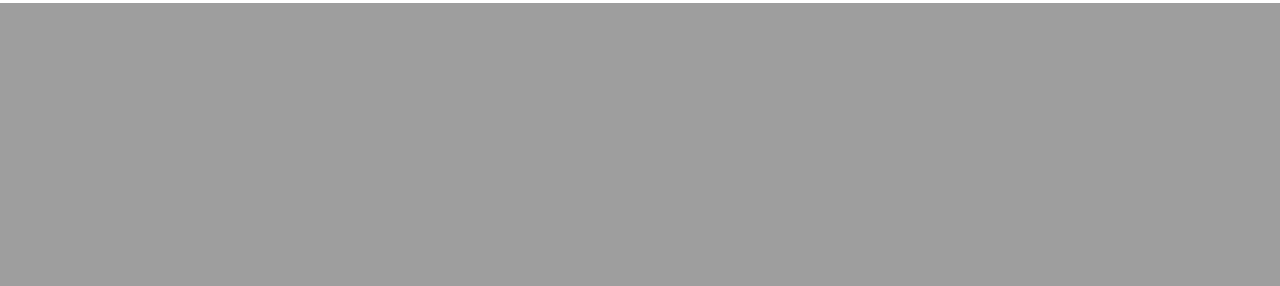
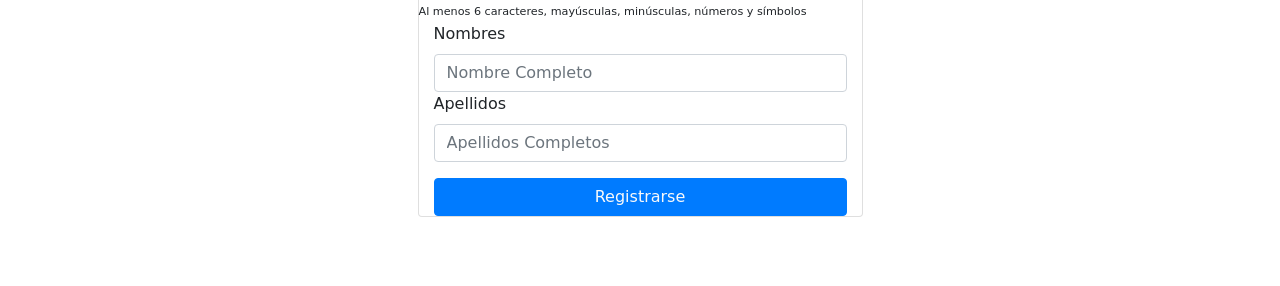
Before and after one commit to SPAconHTML-JS-PHP/Bicicletas_El_Pony, a PHP site: page /registro.php in a window 1280 px wide. Shown: the part 1030-1316 px from the top of the page. Before the commit the page ends 1033 px from the top, so only its background shows below. Run offline with PHP 8.4, Linux system fonts and the light colour scheme; some libraries are stand-ins or nearby versions; some web fonts are replaced.

Commit message:
Rodrigo. Creando pagina de Registro

```diff
--- a/INCLUDES/header.php
+++ b/INCLUDES/header.php
@@ -3,7 +3,7 @@
 <head>
   <meta charset="UTF-8">
   <meta name="viewport" content="width=device-width, initial-scale=1.0">
-  <title>Bicicletas</title>
+  <title>Bicicletas el Pony</title>
 
   <!-- Google Fonts -->
   <link
--- a/registro.php
+++ b/registro.php
@@ -10,7 +10,52 @@
         <img src="IMG/Logo.png" alt="" class="w-75">
     </div>
 </div>
+<div class="container mt-5 mb-5">
+                  <div class="row justify-content-center">
+                    <div class="col-12 col-md-5">
+                      <div class="card">
+                        <div class="card-header bg-dark">
+                          <h3 class="card-title text-center text-light">Crea Tu Registro</h3>
+                        </div>
+                        <div class="card-body"></div>
+<form action="controladores/ControladorUsuario.php" method="POST">
+                            <dv class="row">
+                             <div class="col-12">
+                              <label for="numeroDoc">Correo de Usuario</label>
+                              <input type="email" id="txtEmail" name="txtEmail" class="form-control" required placeholder="Ingresa tu correo"
+                                pattern="[a-z0-9._%+-]+@[a-z0-9.-]+\.[a-z]{2,}$"
+                                maxlength="255"
+                                required/>
+                            </div>
+                            <div class="col-12">
+                              <label  for="contrasena">Contraseña</label>
+                              <input type="password" id="txtClave" name="txtClave" class="form-control" minlength="6"
+                                pattern="^(?=.*[a-z])(?=.*[A-Z])(?=.*\d)(?=.*[@$!%*?&])[A-Za-z\d@$!%*?&]{6,}$"
+                                placeholder="Contraseña segura"
+                                required />
+                                <span style="font-size: 70%;" class="password-hint">Al menos 6 caracteres, mayúsculas, minúsculas, números y símbolos</span>
+                                <div class="col-12">
+                              <label  for="Nombres">Nombres</label>
+                              <input type="text" id="txtNombres" name="txtNombres" class="form-control" minlength="1"
+                                placeholder="Nombre Completo"
+                                required />
+                                <label  for="Apellidos">Apellidos</label>
+                              <input type="text" id="txtApellidos" name="txtApellidos" class="form-control" minlength="1"
+                                placeholder="Apellidos Completos"
+                                required />
 
 
+                              <input type="submit" id="btnRegistro" name="btnRegistro" class="btn btn-primary btn-block text-light mt-3" value="Registrarse"/>
+
+                              </form>
+                            </div>
+                            </div>
+                          </dv>
+                          </div>
+</div>
+</div>
+</div>
+</div>
+<div class="container mt-5 mb-5"></div>
 <!-- importamos el footer -->
 <?php include("INCLUDES/footer.php")?>
```
Also changed, not shown: controladores/ControladorUsuario.php (+8 -12 lines), README.md.
